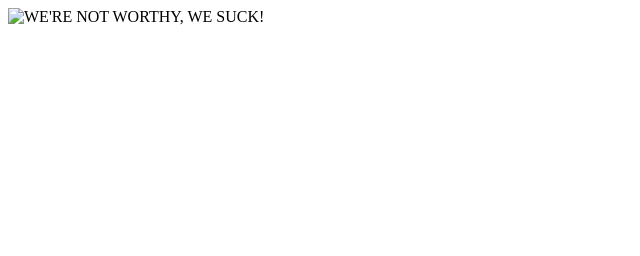
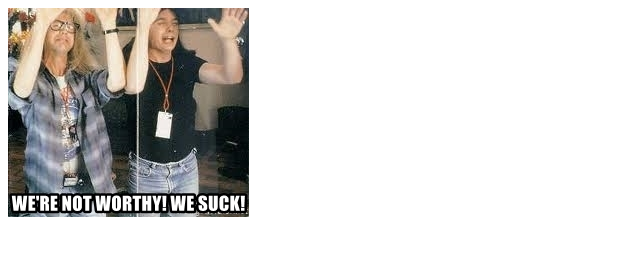
Before and after one commit to portlandheavy/portlandheavy.github.io, a plain HTML site: page index.html in a window 1280 px wide. Shown: the whole page, without its empty margins (0-640 px from the left). Drawn offline with Linux system fonts and the light colour scheme.

Commit message:
Update index.html

```diff
--- a/index.html
+++ b/index.html
@@ -7,6 +7,6 @@
     <title>Portland Heavy</title>
   </head>
   <body>
-    <img src="./wesuck.gif" alt="WE'RE NOT WORTHY, WE SUCK!" />
+    <img src="./were-not-worthy-we-suck.jpg" alt="WE'RE NOT WORTHY, WE SUCK!" />
   </body>
 </html>
```
